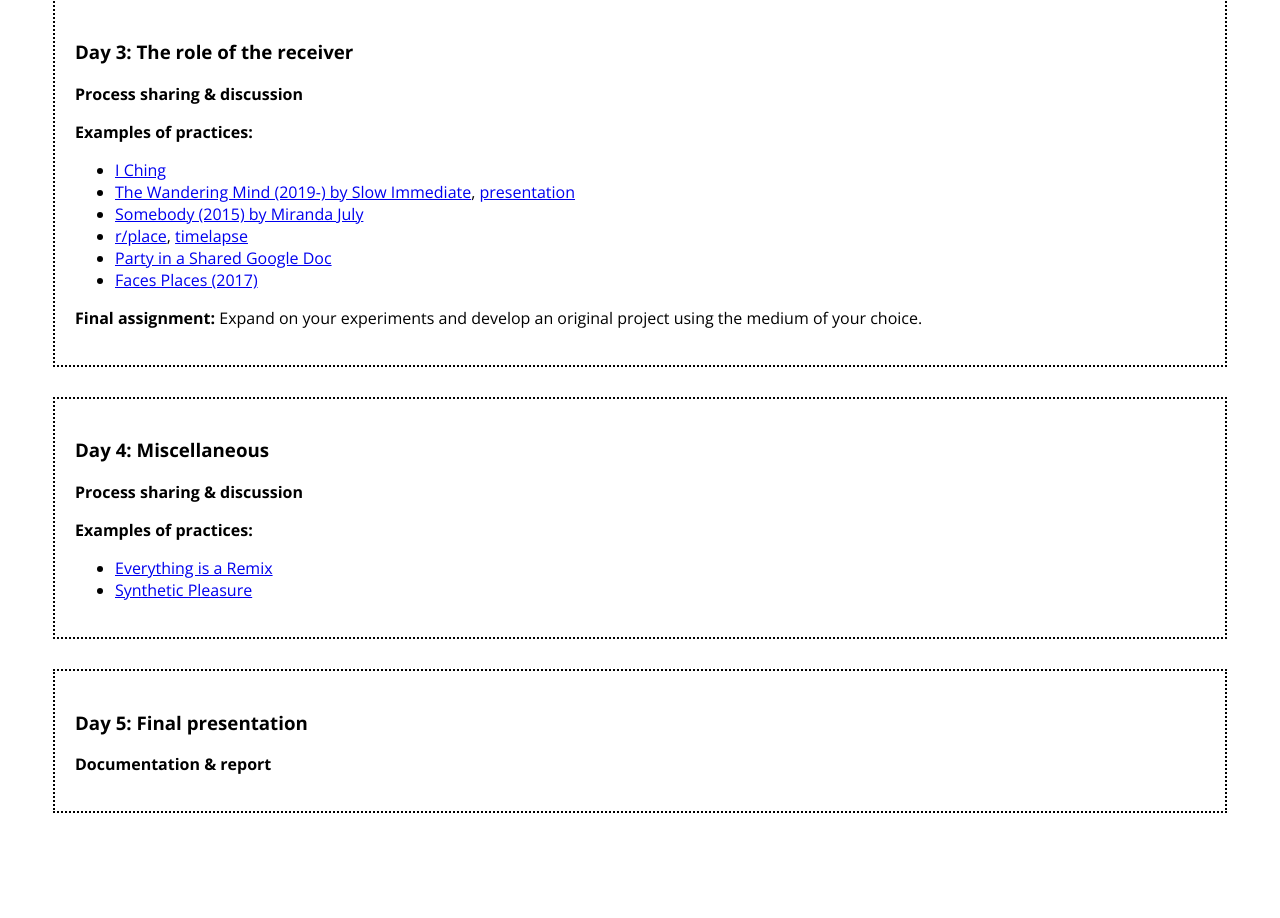
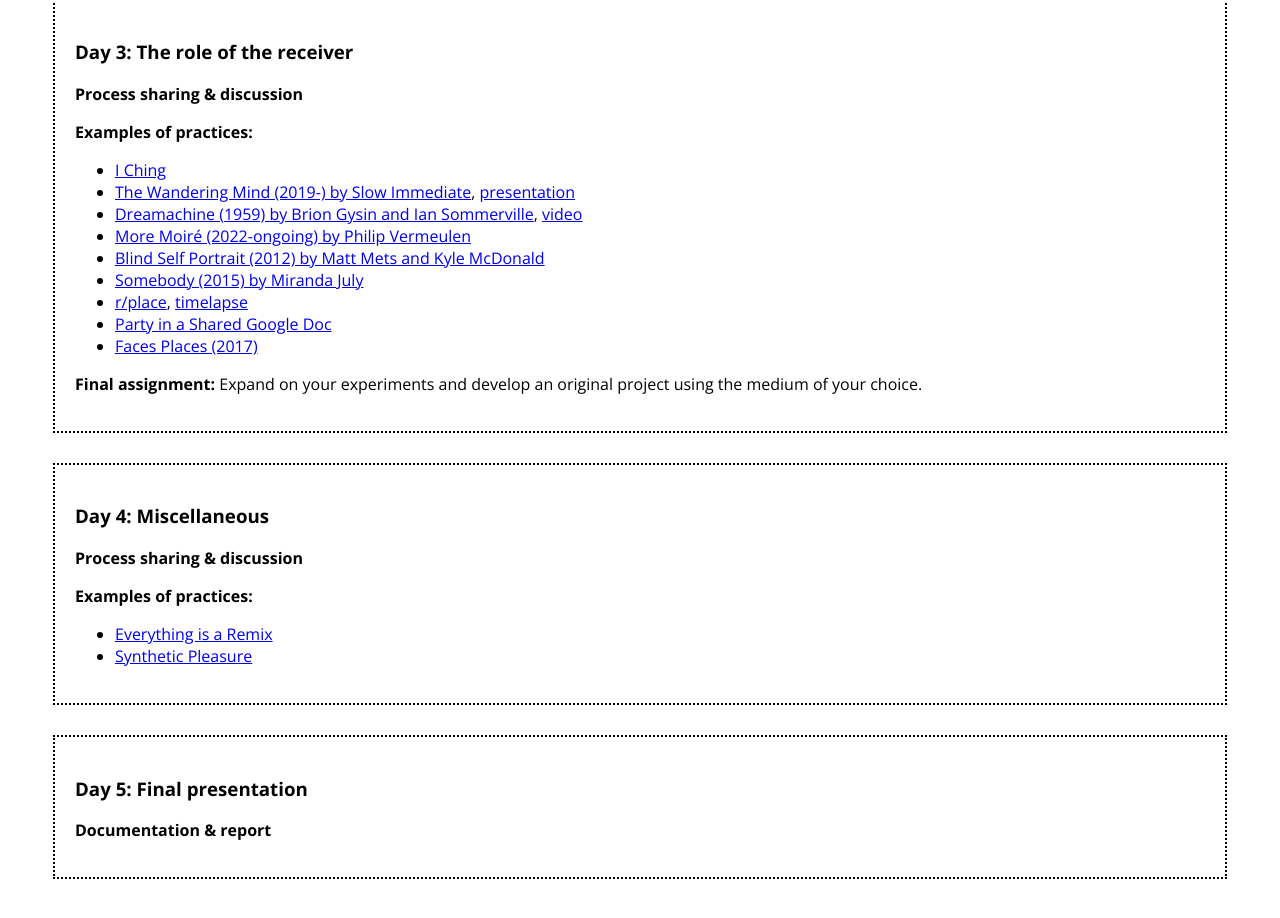
Before and after one commit to danxxxu/meta-media, a plain HTML site: page index.html in a window 1280 px wide. Shown: the part 1930-2848 px from the top of the page. Before the commit the page ends 2826 px from the top, so only its background shows below. Drawn offline with nearby package versions, Linux system fonts and the light colour scheme.

Commit message:
update day 3 references

```diff
--- a/index.html
+++ b/index.html
@@ -219,6 +219,17 @@
         >, <a href="https://youtu.be/4BN50Y0U3Ac?si=P4uSPxowshMJ7aYg&t=1835" target="_blank"
         >presentation</a
         ></li>
+        <li><a href="https://zkm.de/en/artwork/dreamachine" target="_blank"
+         >Dreamachine (1959) by Brion Gysin and Ian Sommerville</a
+        >, <a href="https://youtu.be/HOZh7oSUY30?si=XIqiW9CDaNDU_zsQ" target="_blank"
+        >video</a
+        ></li>
+        <li><a href="https://www.philipvermeulen.com/artworks/more-moire" target="_blank"
+         >More Moiré (2022-ongoing) by Philip Vermeulen</a
+        ></li>
+        <li><a href="https://vimeo.com/40279845" target="_blank"
+          >Blind Self Portrait (2012) by Matt Mets and Kyle McDonald</a
+         ></li>
         <li><a href="https://somebodyapp.com/" target="_blank"
           >Somebody (2015) by Miranda July</a
         ></li>
```
